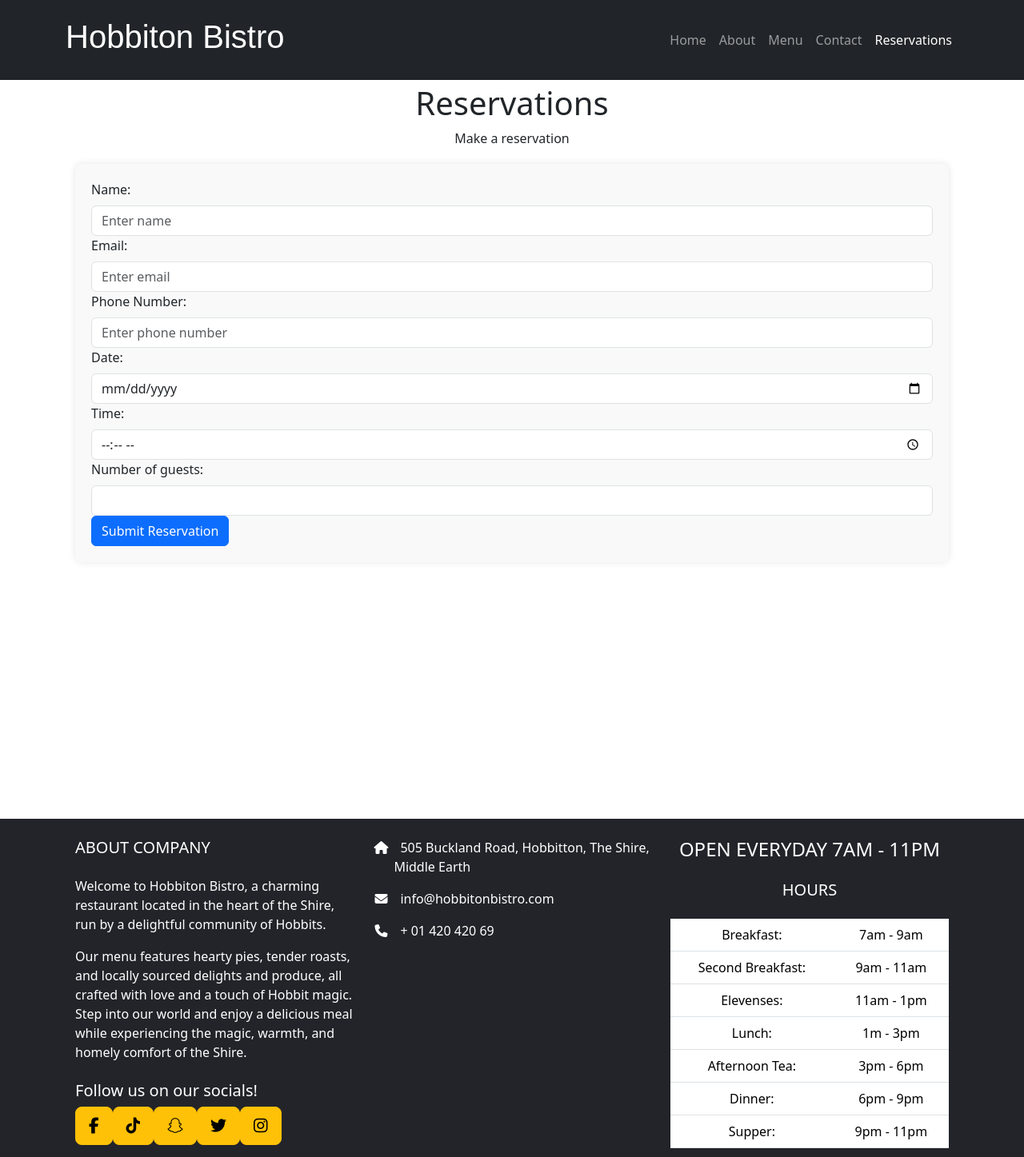
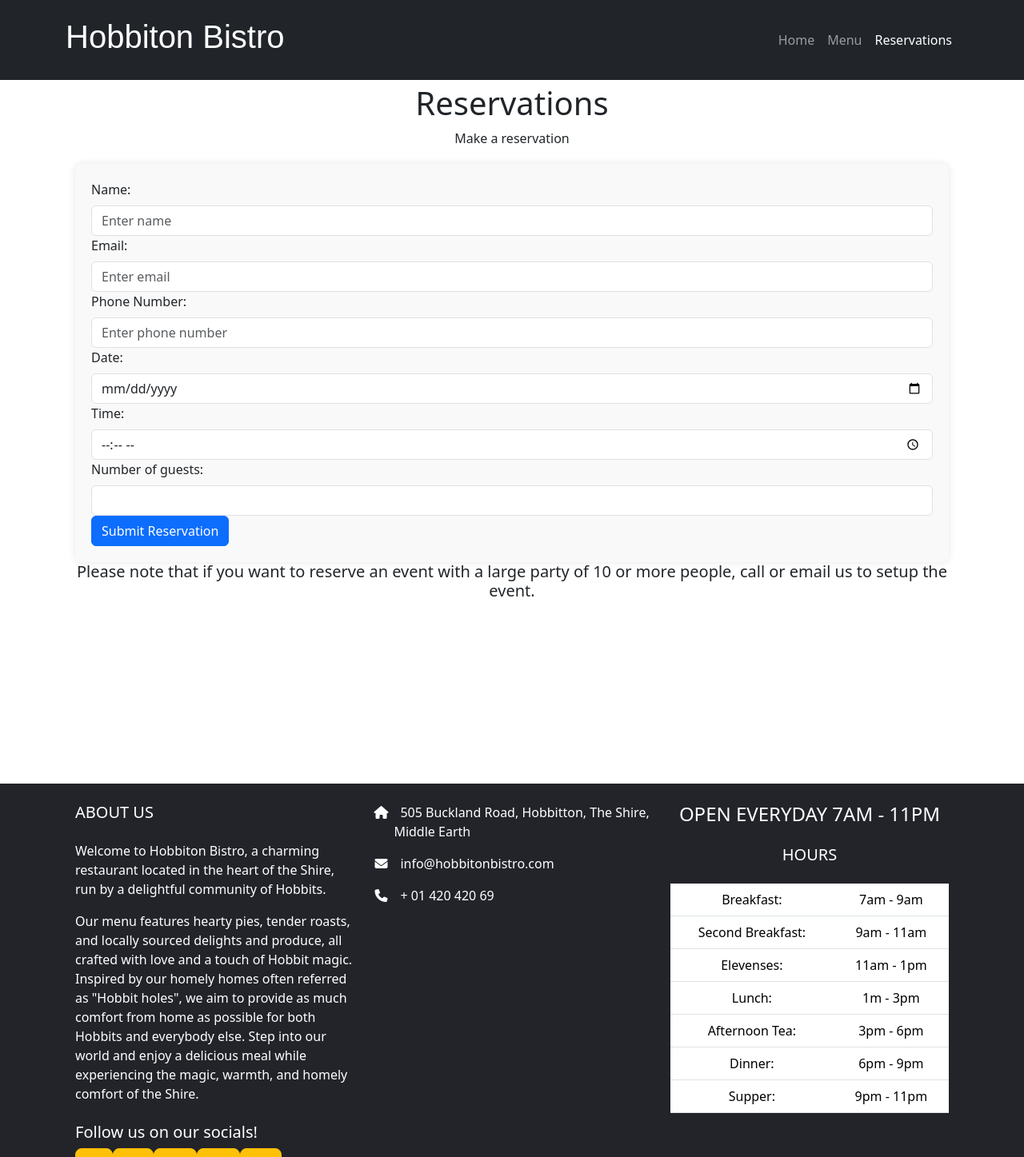
Before and after one commit to moris96/restaurant-site, a React (Vite) app: page /reservations in a window 1280 px wide. Shown: the top 1447 px of the page at 80% size. Built offline with nearby package versions, Linux system fonts and the light colour scheme; a web font is replaced by a local one.

Commit message:
slightly updated footer and reservations page to have better styling

```diff
--- a/src/App.jsx
+++ b/src/App.jsx
@@ -18,9 +18,7 @@ function App() {
       <Container className="mb-4">
         <Routes>
           <Route path="/" element={ <Home/> } />
-          <Route path="/about" element={ <About/> } />
           <Route path="/menu" element={ <Menu/> } />
-          <Route path="/contact" element={ <Contact/> } />
           <Route path="/reservations" element={ <Reservations/> } />
           <Route path="*" element={ <h1>404 Not Found</h1> } />
         </Routes>
--- a/src/components/footer/Footer.jsx
+++ b/src/components/footer/Footer.jsx
@@ -12,12 +12,12 @@ const Footer = () => {
         <Container className="p-4">
           <Row className="justify-content-between">
             <Col lg={4} md={12} className="mb-4 mb-md-0">
-              <h5 className="text-uppercase mb-4">About company</h5>
+              <h5 className="text-uppercase mb-4">About Us</h5>
               <p>
                 Welcome to Hobbiton Bistro, a charming restaurant located in the heart of the Shire, run by a delightful community of Hobbits.
               </p>
               <p>
-                Our menu features hearty pies, tender roasts, and locally sourced delights and produce, all crafted with love and a touch of Hobbit magic. Step into our world and enjoy a delicious meal while experiencing the magic, warmth, and homely comfort of the Shire.
+                Our menu features hearty pies, tender roasts, and locally sourced delights and produce, all crafted with love and a touch of Hobbit magic. Inspired by our homely homes often referred as "Hobbit holes", we aim to provide as much comfort from home as possible for both Hobbits and everybody else. Step into our world and enjoy a delicious meal while experiencing the magic, warmth, and homely comfort of the Shire.
               </p>
               <div className="mt-4">
                 <h5>Follow us on our socials!</h5>
@@ -80,7 +80,7 @@ const Footer = () => {
           </Row>
         </Container>
         <div className="text-center p-3" style={{ backgroundColor: 'rgba(0, 0, 0, 0.2)' }}>
-          © 2024 Copyright:
+          © 2024 Copyright: <br/>
           <a className="text-white" href="#">hobbitonbistro.com</a>
         </div>
       </footer>
--- a/src/components/navbar/Navbar.jsx
+++ b/src/components/navbar/Navbar.jsx
@@ -17,9 +17,7 @@ const Navbar = () => {
         {/* Navigation */}
         <Nav className='ms-auto'>
           <Nav.Link to={"/"} as={NavLink}>Home</Nav.Link>
-          <Nav.Link to={"/about"} as={NavLink}>About</Nav.Link>
           <Nav.Link to={"/menu"} as={NavLink}>Menu</Nav.Link>
-          <Nav.Link to={"/contact"} as={NavLink}>Contact</Nav.Link>
           <Nav.Link to={"/reservations"} as={NavLink}>Reservations</Nav.Link>
         </Nav>
       </Container>
--- a/src/pages/reservations/Reservations.css
+++ b/src/pages/reservations/Reservations.css
@@ -17,5 +17,5 @@
 
 button {
     margin-top: 10px;
-    margin-bottom: 4px; /* Add margin-bottom for spacing */
+    margin-bottom: 4px;
 }
--- a/src/pages/reservations/Reservations.jsx
+++ b/src/pages/reservations/Reservations.jsx
@@ -47,6 +47,7 @@ const Reservations = () => {
           </Button>
         </Form>
       </div>
+      <h5 className='text-center'>Please note that if you want to reserve an event with a large party of 10 or more people, call or email us to setup the event.</h5>
     </Container>
   );
 };
```
